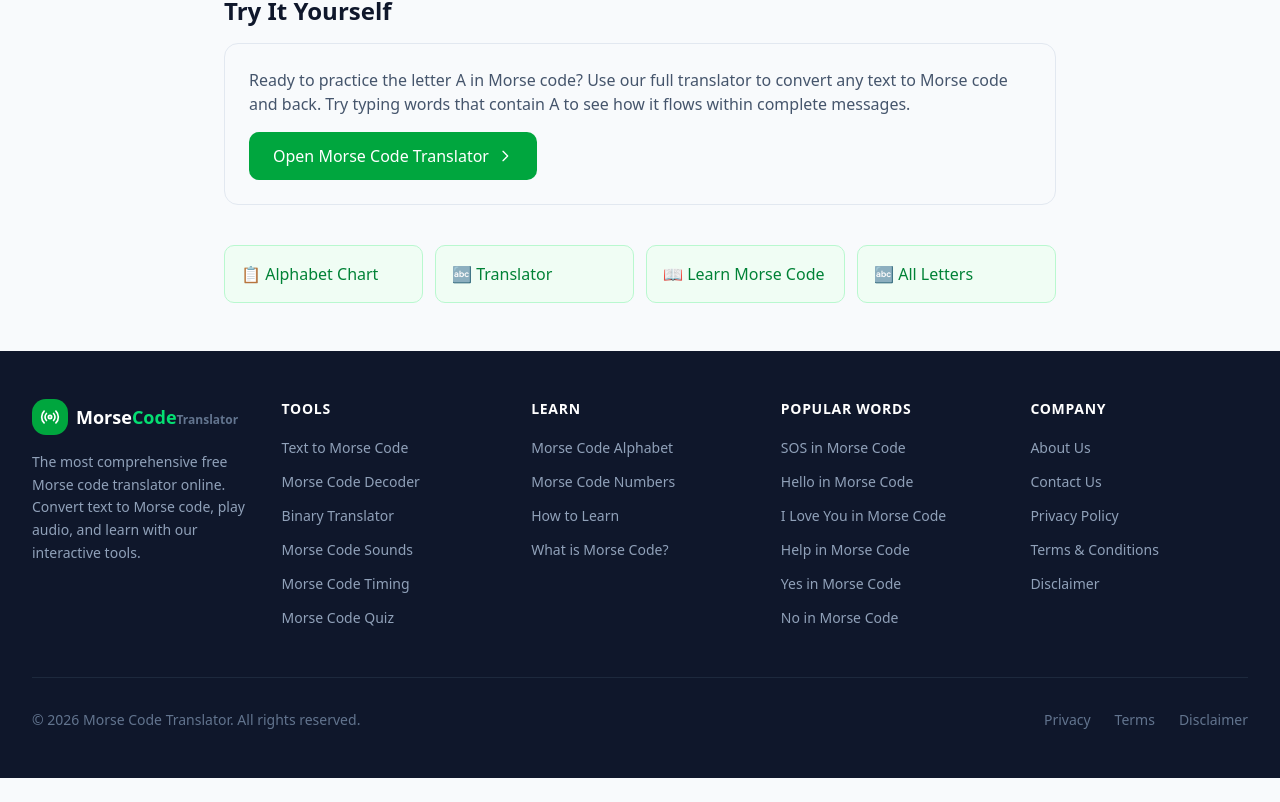
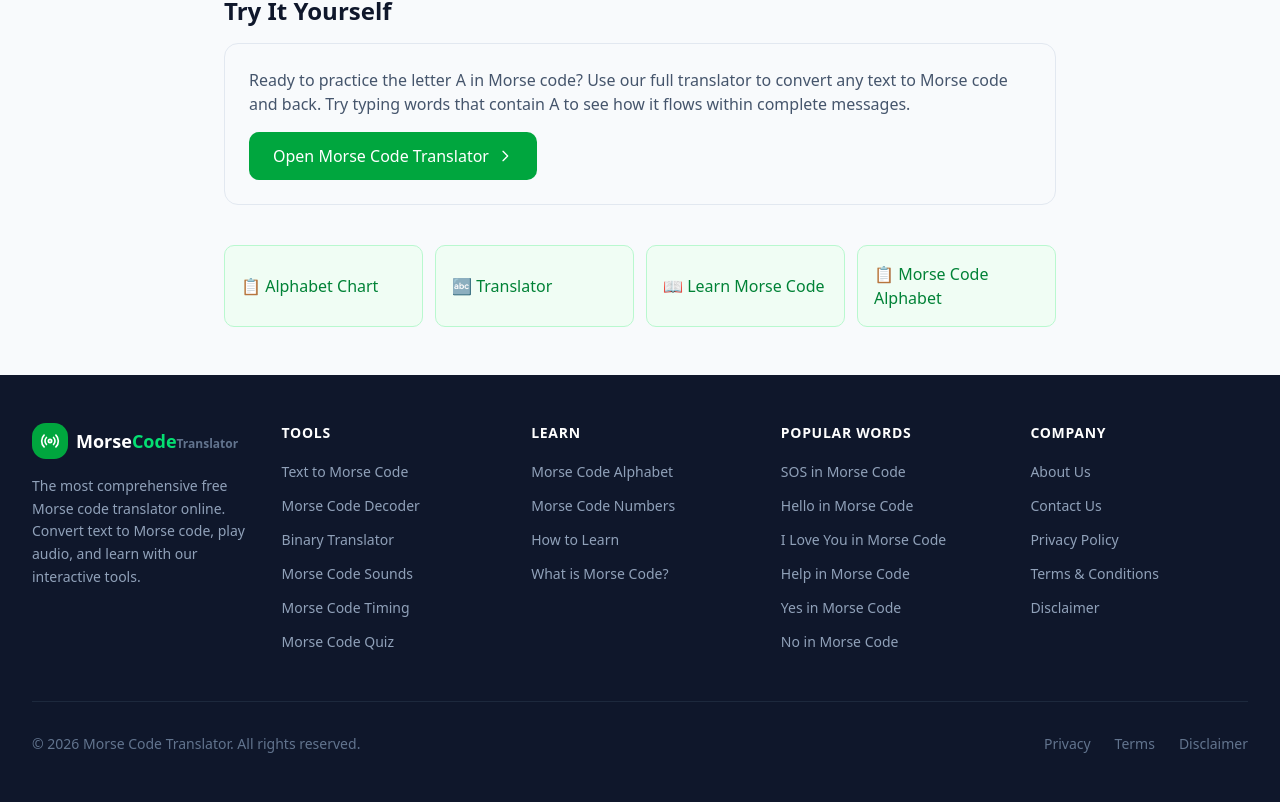
Before and after one commit to muzamil4382-hue/Morse-code-0.2, a Next.js app: page /morse-code-letter/a in a window 1280 px wide. Shown: the part 3783-4585 px from the top of the page. Before the commit the page ends 4561 px from the top, so only its background shows below. Built offline with nearby package versions, Linux system fonts and the light colour scheme.

Commit message:
Update page.tsx

```diff
--- a/src/app/morse-code-letter/[letter]/page.tsx
+++ b/src/app/morse-code-letter/[letter]/page.tsx
@@ -498,11 +498,11 @@ export default async function LetterPage({ params }: PageParams) {
               📖 Learn Morse Code
             </Link>
             <Link
-              href="/morse-code-letters"
-              className="flex items-center gap-2 p-4 bg-green-50 border border-green-200 rounded-lg text-green-700 font-medium hover:bg-green-100 transition-colors"
-            >
-              🔤 All Letters
-            </Link>
+  href="/morse-code-alphabet"
+  className="flex items-center gap-2 p-4 bg-green-50 border border-green-200 rounded-lg text-green-700 font-medium hover:bg-green-100 transition-colors"
+>
+  📋 Morse Code Alphabet
+</Link>
           </div>
         </div>
       </main>
```
